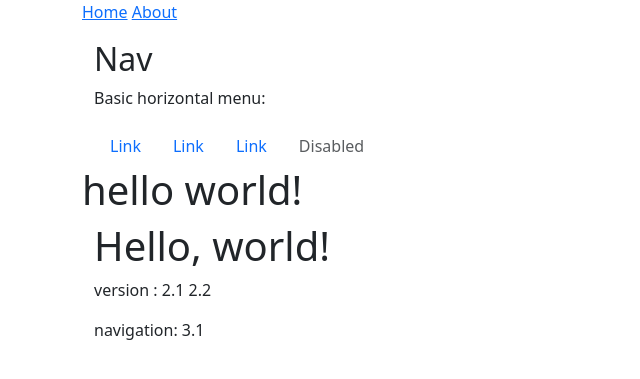
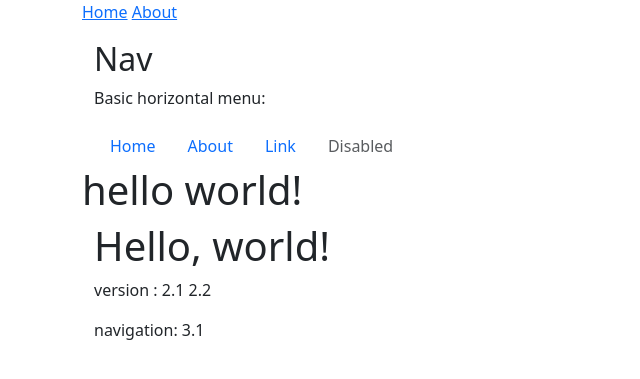
Before and after one commit to awelvor/mybootstrap, a Jekyll site: the page built from index.html, in a window 1280 px wide. Shown: the top 379 px of the page, without its empty margins (0-640 px from the left). Built offline with Jekyll 4.4.1, drawn with Linux system fonts in a browser that asks for light colours.

Commit message:
Update navigation.html

```diff
--- a/_includes/navigation.html
+++ b/_includes/navigation.html
@@ -7,10 +7,10 @@
   <p>Basic horizontal menu:</p>
   <ul class="nav">
     <li class="nav-item">
-      <a class="nav-link" href="#">Link</a>
+      <a class="nav-link" href="/bootstrap/index.html">Home</a>
     </li>
     <li class="nav-item">
-      <a class="nav-link" href="#">Link</a>
+      <a class="nav-link" href="/bootstrap/about.html">About</a>
     </li>
     <li class="nav-item">
       <a class="nav-link" href="#">Link</a>
```
